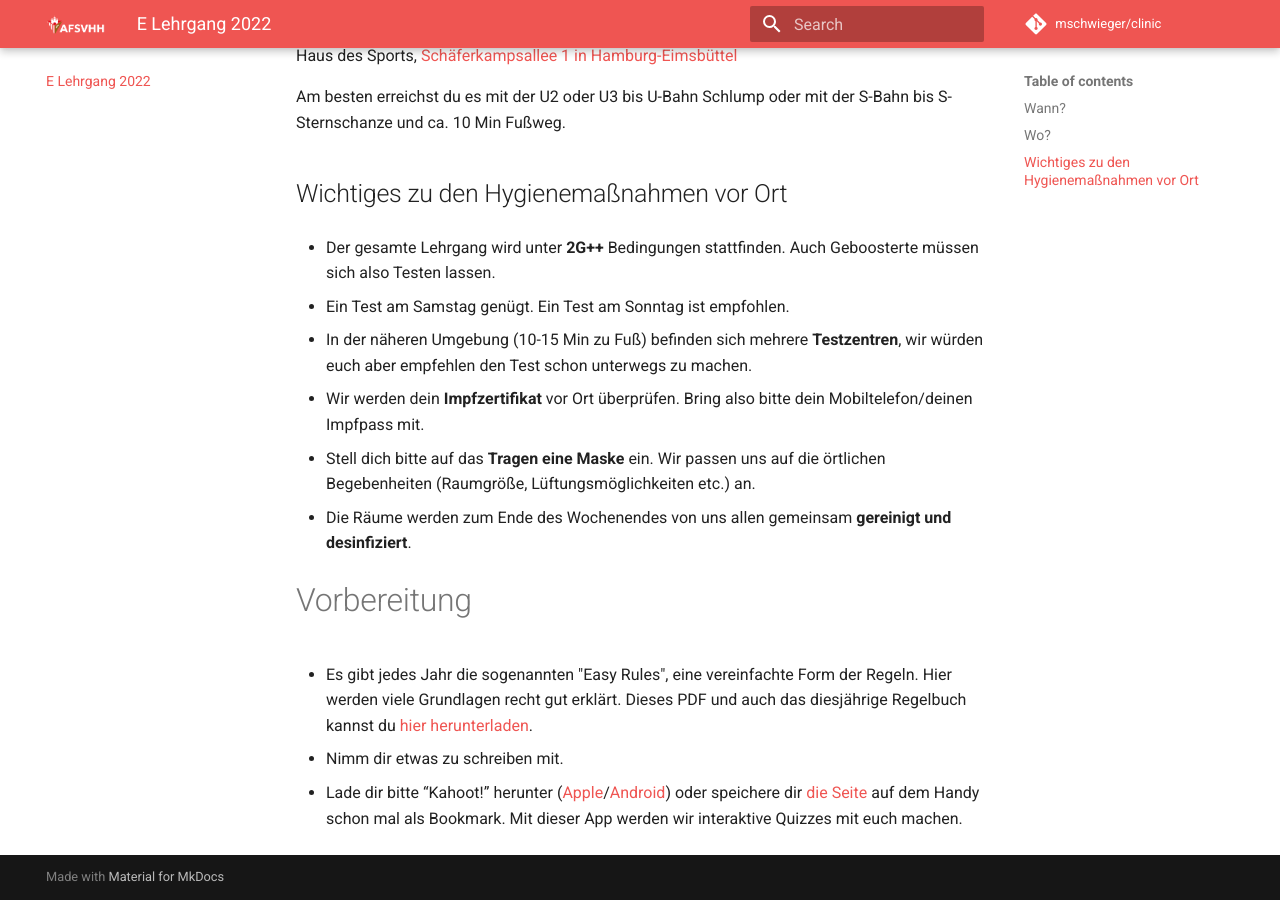
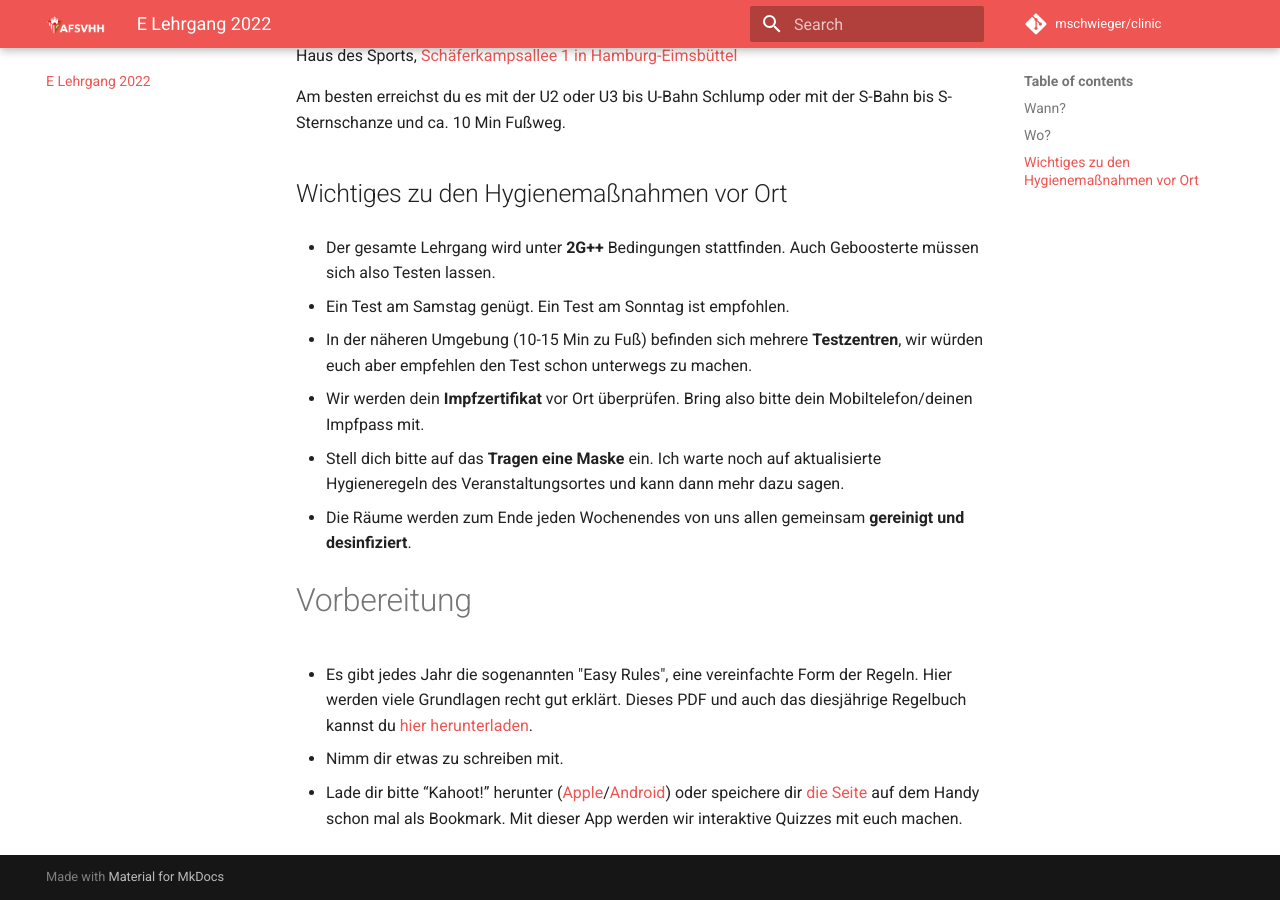
Before and after one commit to mschwieger/clinic, an MkDocs documentation site: the page built from docs/E.md, in a window 1280 px wide and 900 px high, scrolled down 678 px. Built offline with MkDocs 1.6.1 and Material for MkDocs 9.7.7, drawn with Linux system fonts in a browser that asks for light colours; comment, search, counter and statistics services are not loaded.

Commit message:
Update E.md

```diff
--- a/docs/E.md
+++ b/docs/E.md
@@ -29,9 +29,9 @@ Am besten erreichst du es mit der U2 oder U3 bis U-Bahn Schlump oder mit der S-B
 
 -   Wir werden dein **Impfzertifikat** vor Ort überprüfen. Bring also bitte dein Mobiltelefon/deinen Impfpass mit.
 
--   Stell dich bitte auf das **Tragen eine Maske** ein. Wir passen uns auf die örtlichen Begebenheiten (Raumgröße, Lüftungsmöglichkeiten etc.) an.
+-   Stell dich bitte auf das **Tragen eine Maske** ein. Ich warte noch auf aktualisierte Hygieneregeln des Veranstaltungsortes und kann dann mehr dazu sagen.
 
--   Die Räume werden zum Ende des Wochenendes von uns allen gemeinsam **gereinigt und desinfiziert**.
+-   Die Räume werden zum Ende jeden Wochenendes von uns allen gemeinsam **gereinigt und desinfiziert**.
 
 # Vorbereitung
 
```
